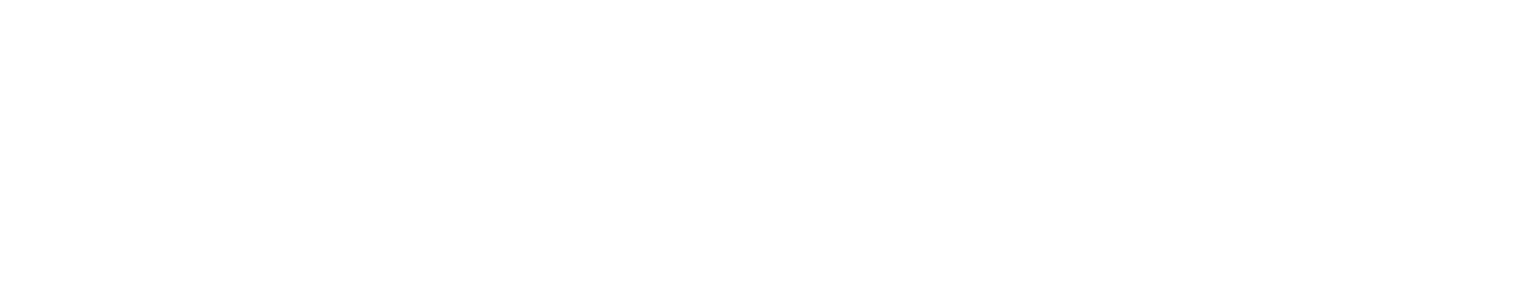
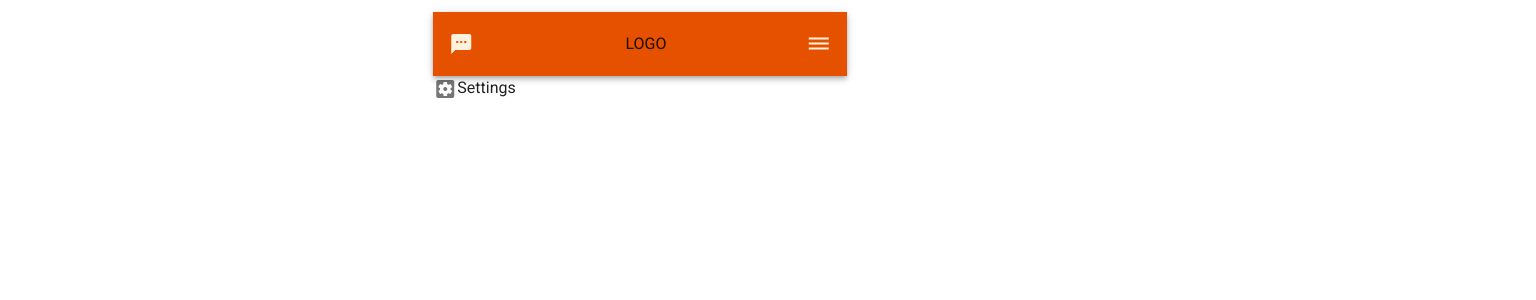
Before and after one commit to jeongyeonkim/ABM_Frontend, a Vue app: page /settingsmain in a window 1280 px wide. Shown: the top 300 px of the page, 1536 px wide, since content can reach past the window. Built offline with nearby package versions, Linux system fonts and the light colour scheme.

Commit message:
settings main is not finished

```diff
--- a/src/components/GroupCard.vue
+++ b/src/components/GroupCard.vue
@@ -1,11 +1,11 @@
 <template>
+<div>
 <v-flex>
     <v-card
         class = "mx-auto"
         xs12 sm8 md4
         elevaiton="10"
         v-show="show"
-        href = "/feedgroup"
     >
     <v-img
         class = "white--text"
@@ -17,7 +17,7 @@
             <v-btn
                 class = "mx-2" fab dark x-small color="error" @click="show=false">
                     <v-icon dark>
-                    remove
+                    delete
                     </v-icon>
             </v-btn>
         </div>
@@ -38,6 +38,7 @@
     </v-card-text>
     </v-card>
 </v-flex>
+</div>
 </template>
 
 <script>
--- a/src/router.js
+++ b/src/router.js
@@ -52,5 +52,10 @@
       name: 'noticemain',
       component: () => import('./views/NoticeMain.vue')
     },
+    {
+      path: '/settingsmain',
+      name: 'settingsmain',
+      component: () => import('./views/SettingsMain.vue')
+    },
   ]
 })
--- /dev/null
+++ b/src/views/SettingsMain.vue
@@ -0,0 +1,33 @@
+<template>
+<div id="app">
+  <v-app id="inspire">
+    <v-content>
+      <v-container fluid grid-list-md>
+        <v-layout align-center justify-center>
+          <v-flex xs12 sm8 md4>
+          <Toolbar></Toolbar>
+          <v-icon>settings_applications</v-icon>Settings
+          </v-flex>
+        </v-layout>
+      </v-container>
+    </v-content>
+  </v-app>
+</div>
+</template>
+
+
+<script>
+import Toolbar from '../components/Toolbar.vue';
+
+export default {
+  name: 'default',
+  data () {
+    return {
+    }
+  },
+  components: {
+    Toolbar,
+  },
+  methods: {}
+}
+</script>
```
